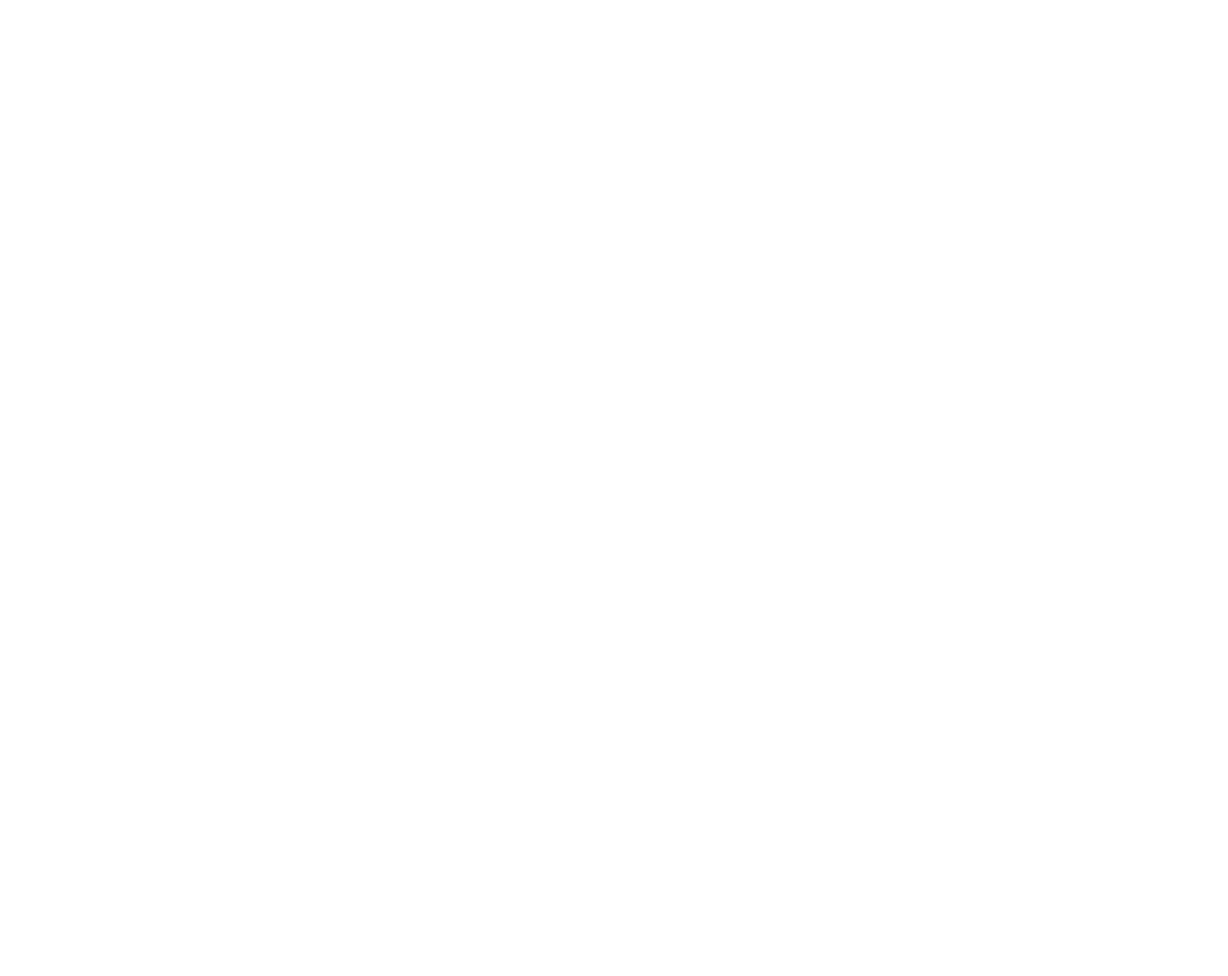
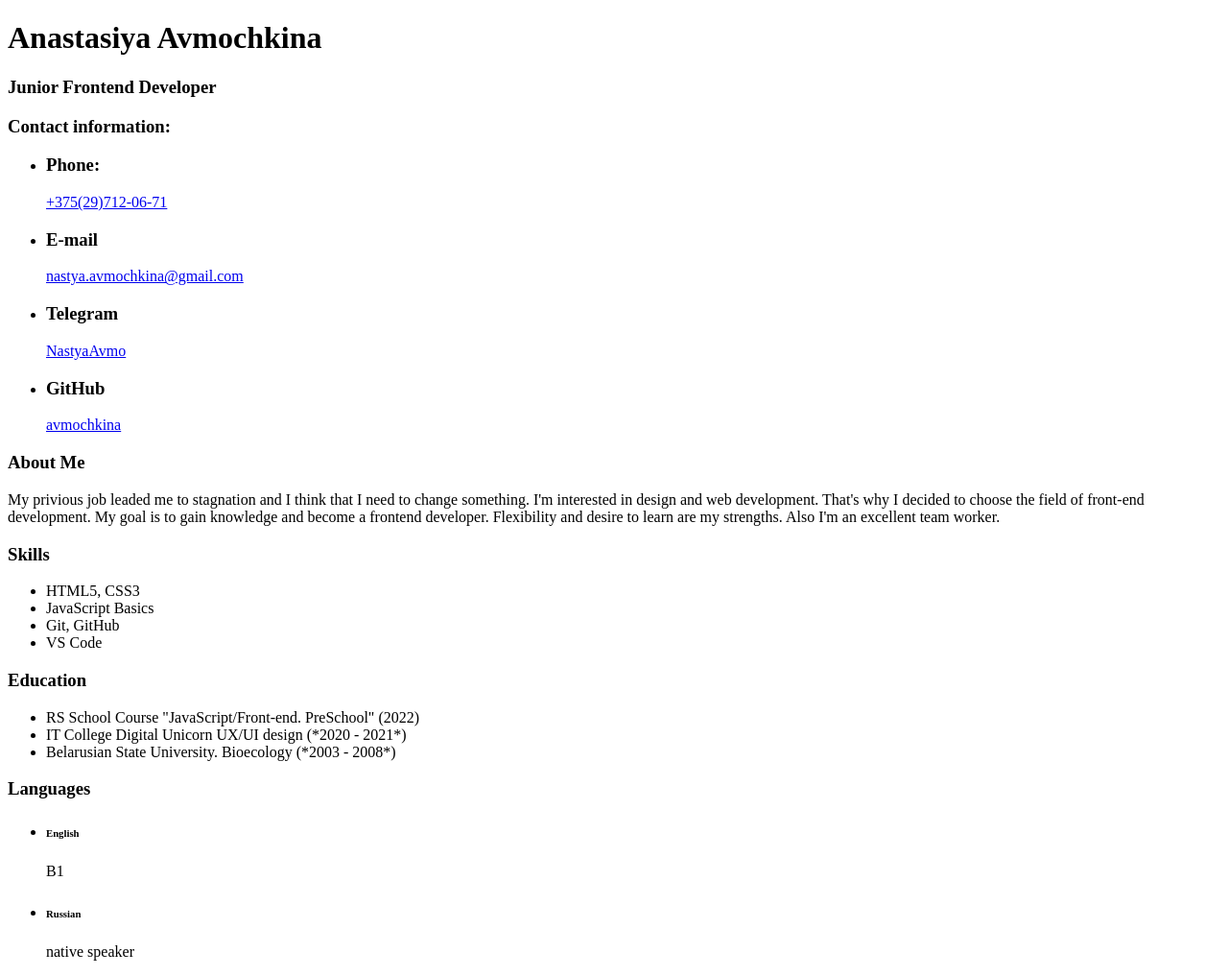
Before and after one commit to avmochkina/rsschool-cv, a plain HTML site: page index.html in a window 1280 px wide. Shown: the whole page at 96% size. Before the commit the page ends 800 px from the top, so only its background shows below. Drawn offline with Linux system fonts and the light colour scheme.

Commit message:
feat: update index.html

```diff
--- a/index.html
+++ b/index.html
@@ -1,11 +1,58 @@
 <!DOCTYPE html>
-<html lang="en">
+<html>
 <head>
-    <meta charset="UTF-8">
-    <meta http-equiv="X-UA-Compatible" content="IE=edge">
-    <meta name="viewport" content="width=device-width, initial-scale=1.0">
-    <title>Document</title>
+	<meta charset="UTF-8">
+	<meta http-equiv="X-UA-Compatible" content="IE=edge">
+	<meta name="viewport" content="width=device-width, initial-scale=1.0">
+	<title>CV</title>
 </head>
 <body>
+	<h1>Anastasiya Avmochkina</h1>
+	<h3>Junior Frontend Developer</h3>
+	<h3>Contact information:</h3>
+	<ul>
+		<li>
+			<h3>Phone:</h3>
+			<a href="+375(29)712-06-71" >+375(29)712-06-71</a>
+		</li>
+		<li>
+			<h3>E-mail</h3>
+			<a href="+375(29)712-06-71" >nastya.avmochkina@gmail.com</a>
+		</li>
+		<li>
+			<h3>Telegram</h3>
+			<a href="https://t.me/NastyaAvmo" >NastyaAvmo</a>
+		</li>
+		<li>
+			<h3>GitHub</h3>
+			<a href="https://github.com/avmochkina" >avmochkina</a>
+		</li>
+	</ul>
+	<h3>About Me</h3>
+	<p>My privious job leaded me to stagnation and I think that I need to change something. I'm interested in design and web development. That's why I decided to choose the field of front-end development. My goal is to gain knowledge and become a frontend developer. Flexibility and desire to learn are my strengths. Also  I'm an excellent team worker.</p>
+	<h3>Skills</h3>
+	<ul>
+		<li>HTML5, CSS3</li>
+		<li>JavaScript Basics</li>
+		<li>Git, GitHub</li>
+		<li>VS Code</li>
+	</ul>
+	<h3>Education</h3>
+	<ul>
+		<li>RS School Course "JavaScript/Front-end. PreSchool" (2022)</li>
+		<li>IT College Digital Unicorn UX/UI design (*2020 - 2021*)</li>
+		<li>Belarusian State University. Bioecology (*2003 - 2008*)</li>
+	</ul>
+	<h3>Languages</h3>
+	<ul>
+		<li>
+			<h6>English</h6>
+			<p>B1</p>
+		</li>
+		<li>
+			<h6>Russian</h6>
+			<p>native speaker</p>
+		</li>
+	</ul>
 </body>
 </html>
```
